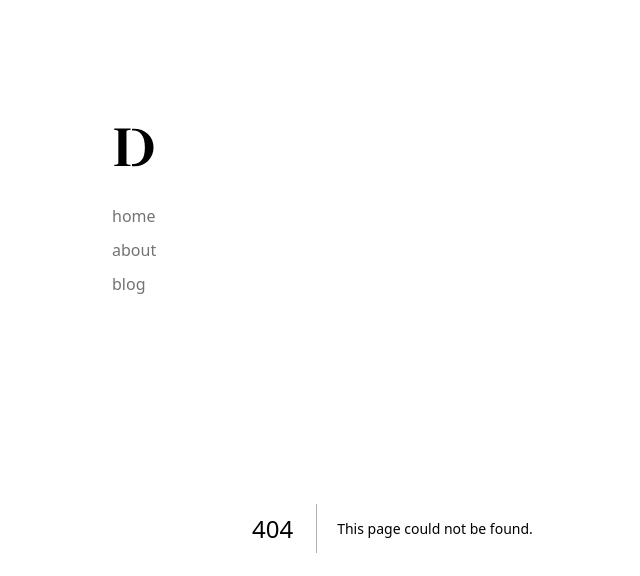
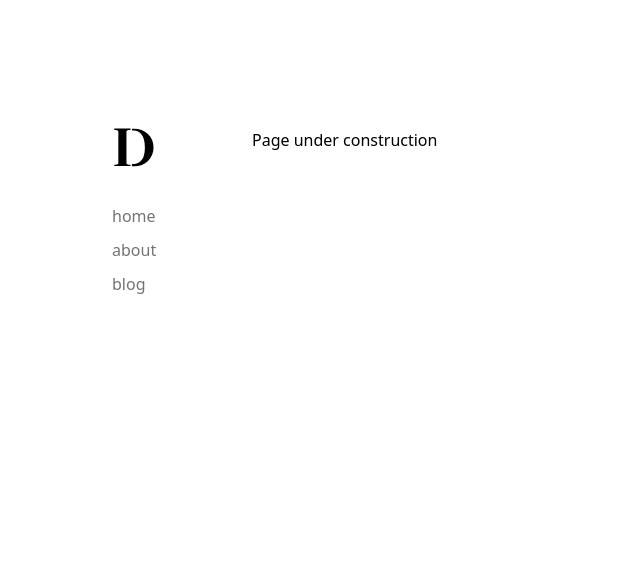
Before and after one commit to felixdusengimana/feldux, a Next.js app: page /packages in a window 1280 px wide. Before the commit this address had no page. Shown: the top 576 px of the page, without its empty margins (90-730 px from the left). Built offline with nearby package versions, Linux system fonts and the light colour scheme.

Commit message:
packages page
- This includes packages that I currently build

```diff
--- /dev/null
+++ b/app/packages/page.tsx
@@ -0,0 +1,7 @@
+import React from 'react';
+
+export default function page(){
+  return (
+ <div>Page under construction</div>
+)
+}
```
